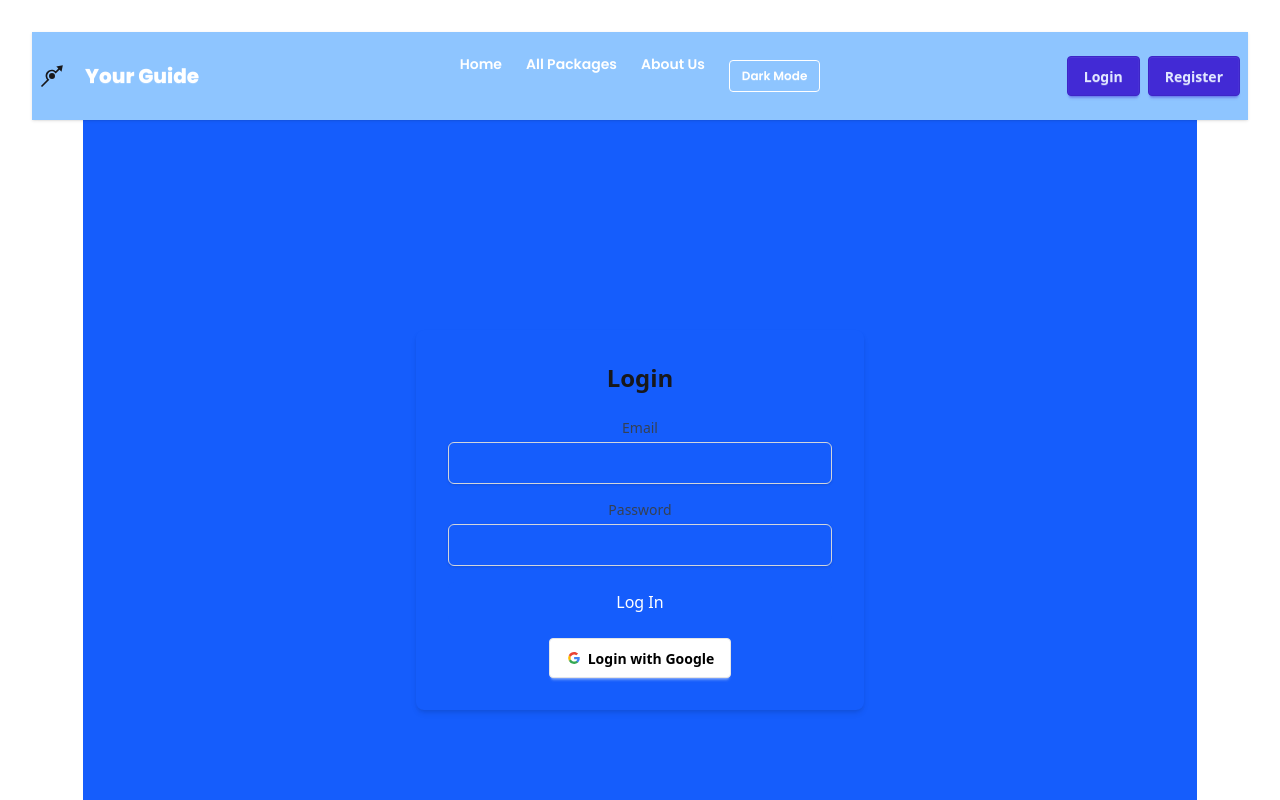
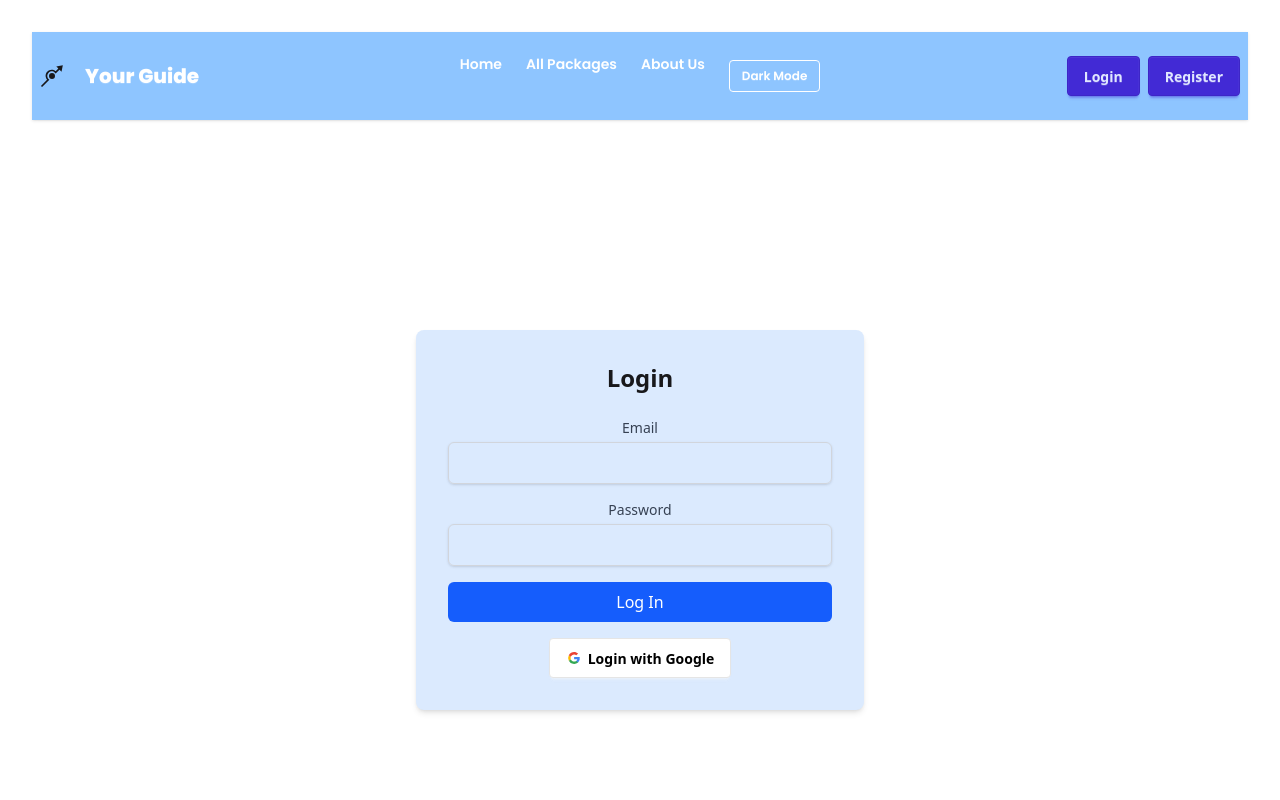
Before and after one commit to AzharChy/Tourist-Package-Client, a React (Vite) app: page /login in a window 1280 px wide. Shown: the top 800 px of the page. Built offline with nearby package versions, Linux system fonts and the light colour scheme; no server answers.

Commit message:
login refined

```diff
--- a/src/Routes/Pages/Authentication/Login.jsx
+++ b/src/Routes/Pages/Authentication/Login.jsx
@@ -60,8 +60,8 @@ const Login = () => {
   };
 
   return (
-    <div className="min-h-screen flex items-center justify-center bg-blue-600 px-4">
-      <div className="w-full max-w-md bg-blue-600 p-8 rounded-lg shadow-md">
+    <div className="min-h-screen flex items-center justify-center bg-base px-4">
+      <div className="w-full max-w-md bg-blue-100 p-8 rounded-lg shadow-md">
         <h2 className="text-2xl font-bold mb-6 text-center">Login</h2>
         <form onSubmit={handleLogin} className="space-y-4">
           <div>
```
